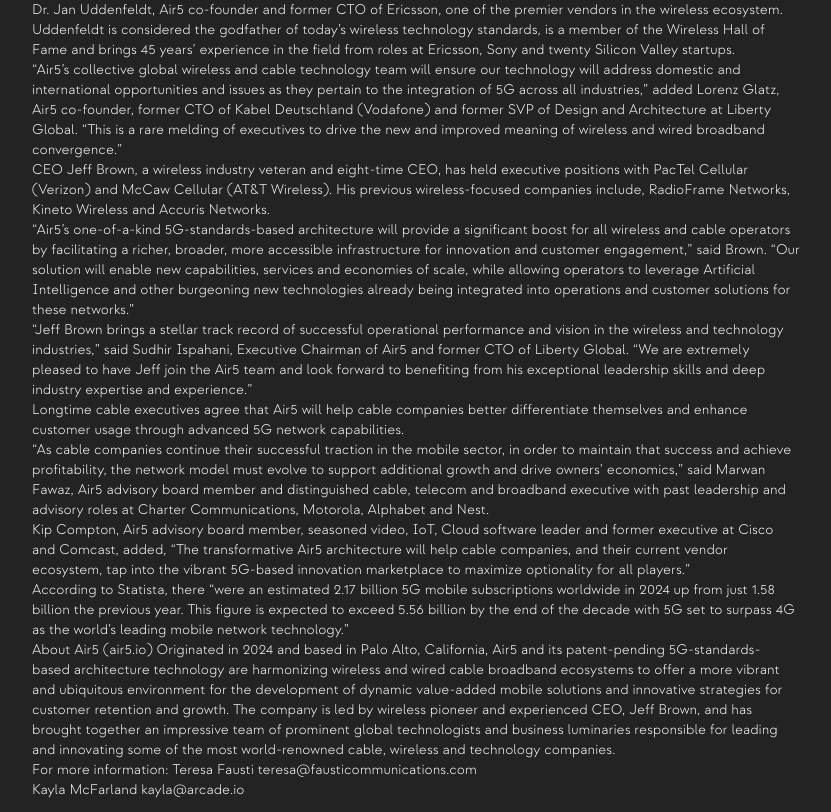
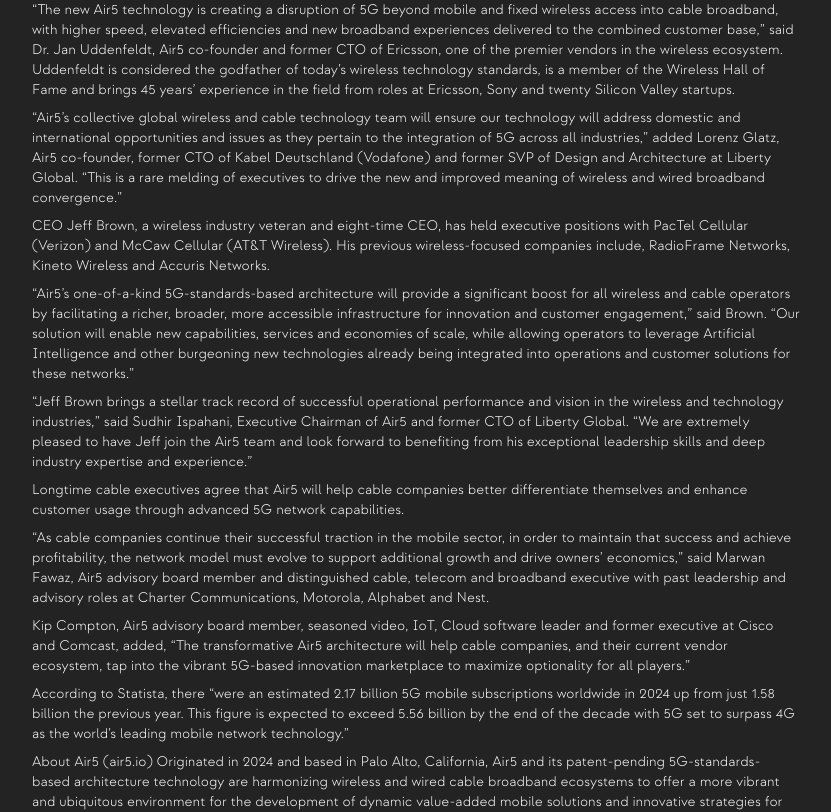
Before and after one commit to pangerc/air5, a Nuxt app: page /newsroom/air5-announces-5g-standards-based-architecture in a window 1280 px wide. Shown: the part 1057-1869 px from the top of the page, without its empty margins (224-1055 px from the left). Built offline with nearby package versions, Linux system fonts and the light colour scheme.

Commit message:
slug styles

```diff
--- a/pages/newsroom/[slug].vue
+++ b/pages/newsroom/[slug].vue
@@ -143,11 +143,12 @@
 `,
 });
 </script>
+
 <style scoped>
-p {
+:deep(p) {
   @apply mb-2;
 }
-a {
+:deep(a) {
   @apply text-lime hover:text-white;
 }
 </style>
```
